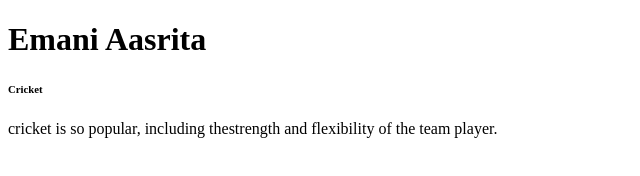
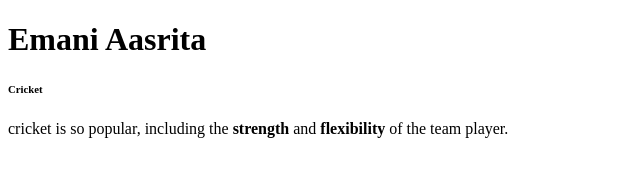
Before and after one commit to 44-563-Web-Apps-S23/44563-webapps-assignment-3-S559249, a plain HTML site: page index.html in a window 1280 px wide. Shown: the full height of the page, 0-640 px from the left. Drawn offline with Linux system fonts and the light colour scheme.

Commit message:
Update index.html

```diff
--- a/index.html
+++ b/index.html
@@ -12,7 +12,7 @@
         <h6>
             Cricket
         </h6>
-        <p> cricket is so popular, including the</b>strength</b> and </b>flexibility</b> of the team player.
+        <p> cricket is so popular, including the <b>strength</b> and <b>flexibility</b> of the team player.
     </body>
 
 </html>
```
